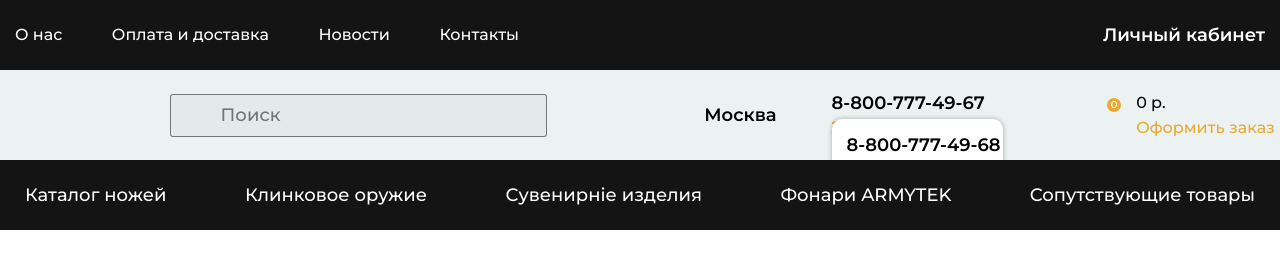
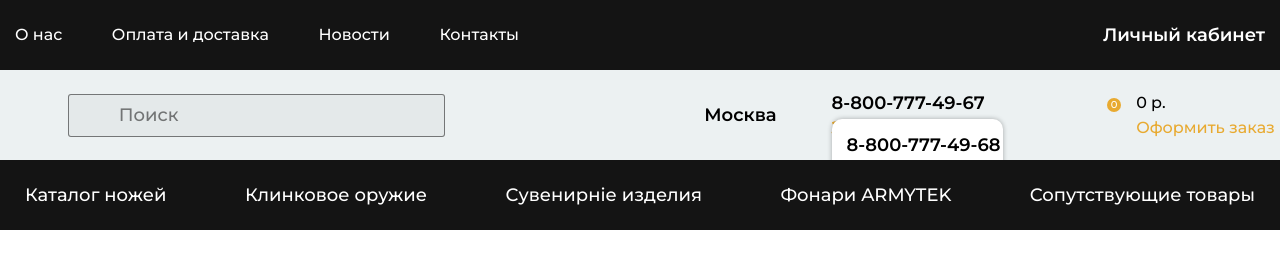
Before and after one commit to krafik/zlatmaxTemplate, a plain HTML site: page src/index.html in a window 1280 px wide. Drawn offline with nearby package versions, Linux system fonts and the light colour scheme; files that its build step writes are made by us from their sources; a script that the page names is missing; a web font is replaced by a local one.

Commit message:
change av

```diff
--- a/src/scss/header.scss
+++ b/src/scss/header.scss
@@ -109,7 +109,7 @@
 	&__search {
 		flex: 1 1 auto;
 		padding-right: rem(20);
-		@include adaptiveValue("padding-left", 158, 20);
+		@include adaptiveValue("padding-left", 158, 20, 1620, 1400,1);
 	}
 	// .body-header__actions
 	&__actions {
```
